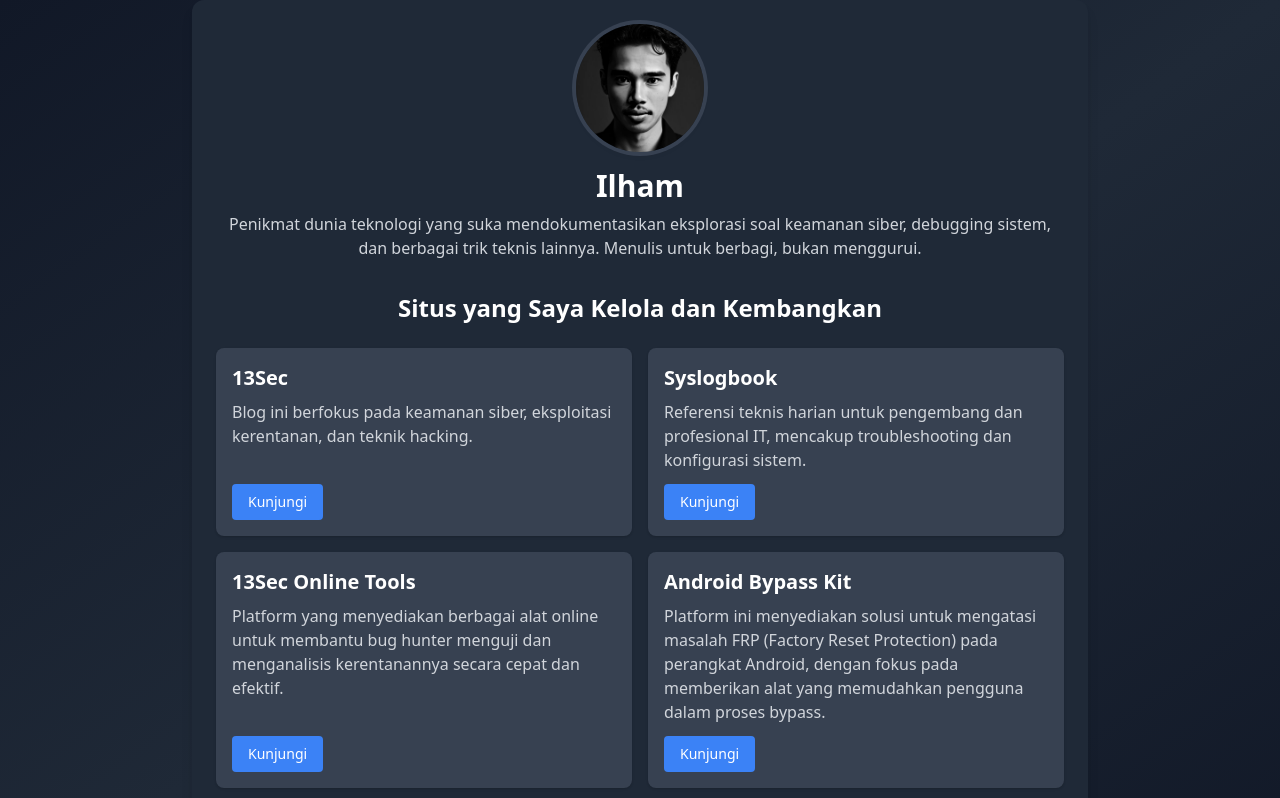
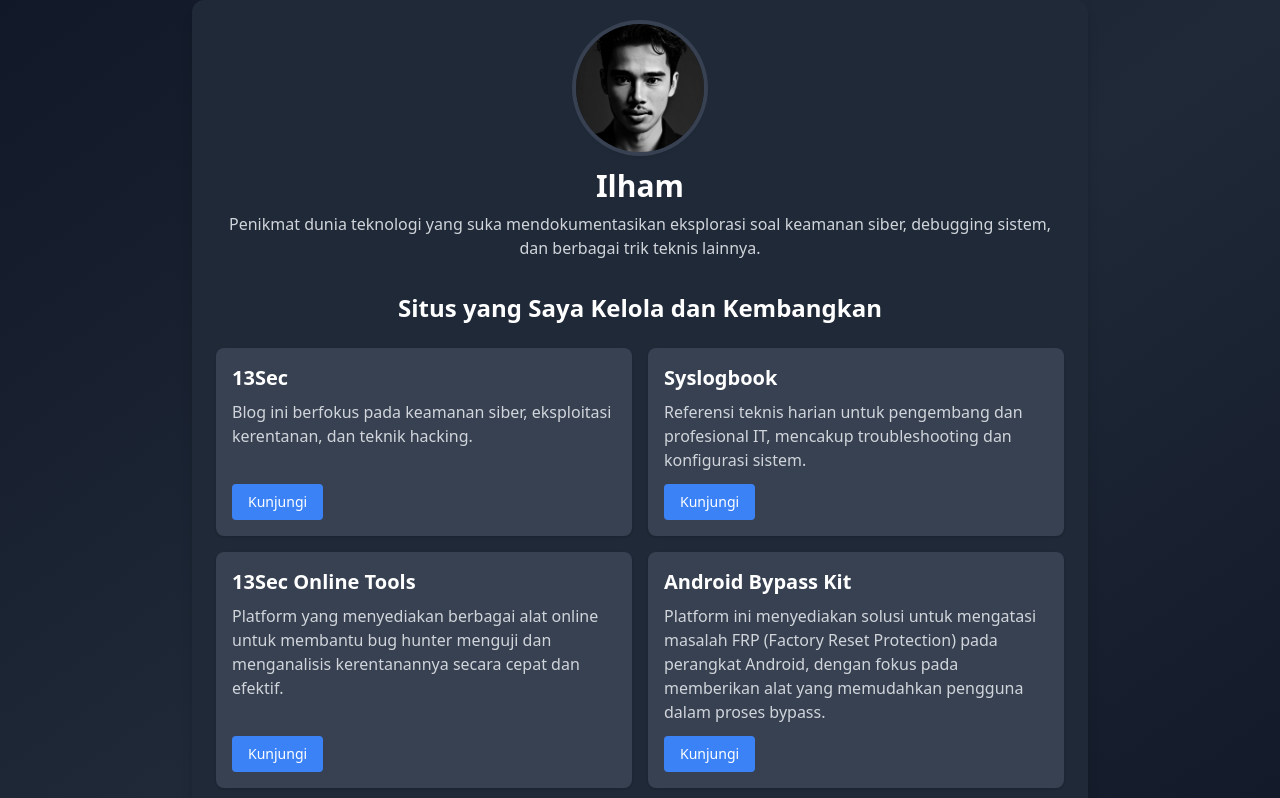
Before and after one commit to ilhamrzr/ilhamrzr.github.io, a plain HTML site: page index.html in a window 1280 px wide. Shown: the top 798 px of the page. Drawn offline with nearby package versions, Linux system fonts and the light colour scheme.

Commit message:
Update index.html

```diff
--- a/index.html
+++ b/index.html
@@ -28,7 +28,7 @@
     <div class="text-center">
       <img src="assets/images/Ilham.jpg" alt="Foto Profil" class="w-32 h-32 rounded-full mx-auto mb-4 ring-4 ring-gray-700 shadow-md object-cover" />
       <h1 class="text-3xl font-bold">Ilham</h1>
-      <p class="text-gray-300 mt-2">Penikmat dunia teknologi yang suka mendokumentasikan eksplorasi soal keamanan siber, debugging sistem, dan berbagai trik teknis lainnya. Menulis untuk berbagi, bukan menggurui.</p>
+      <p class="text-gray-300 mt-2">Penikmat dunia teknologi yang suka mendokumentasikan eksplorasi soal keamanan siber, debugging sistem, dan berbagai trik teknis lainnya.</p>
     </div>
 
     <div>
```
